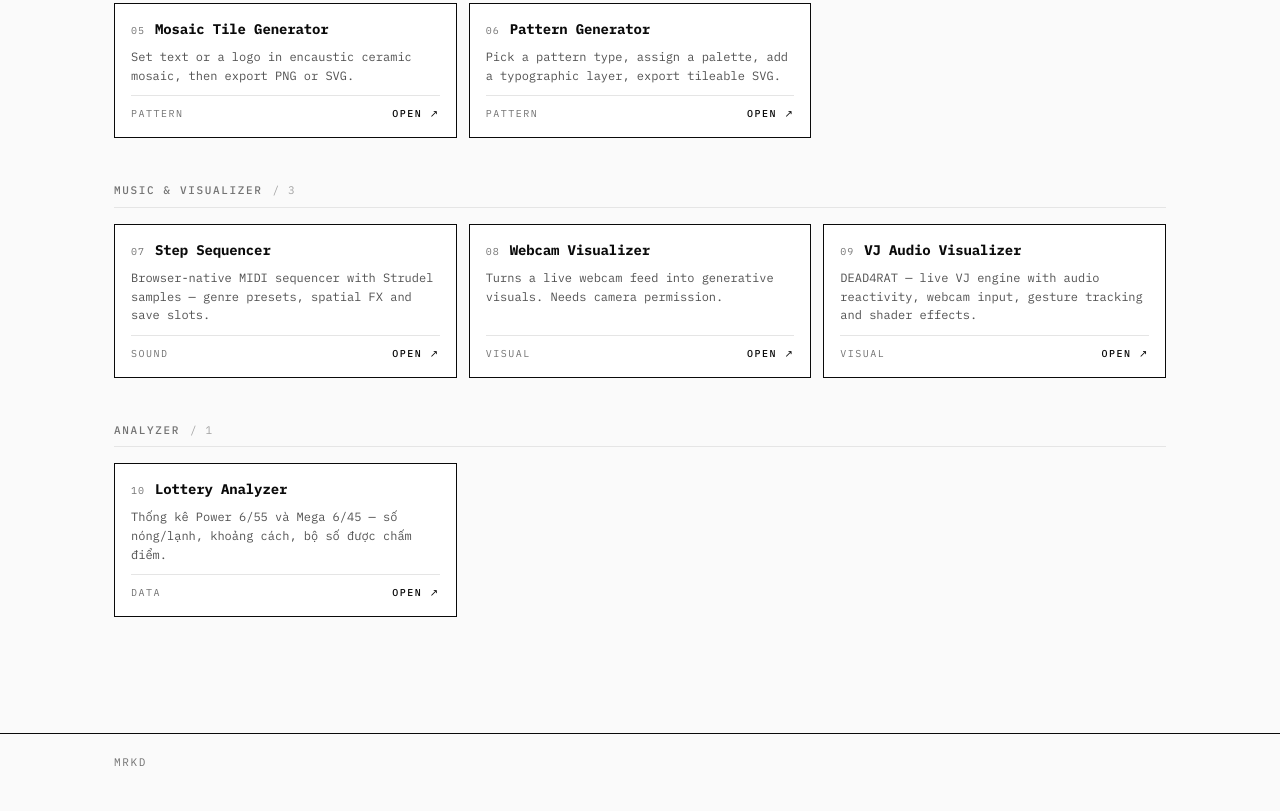
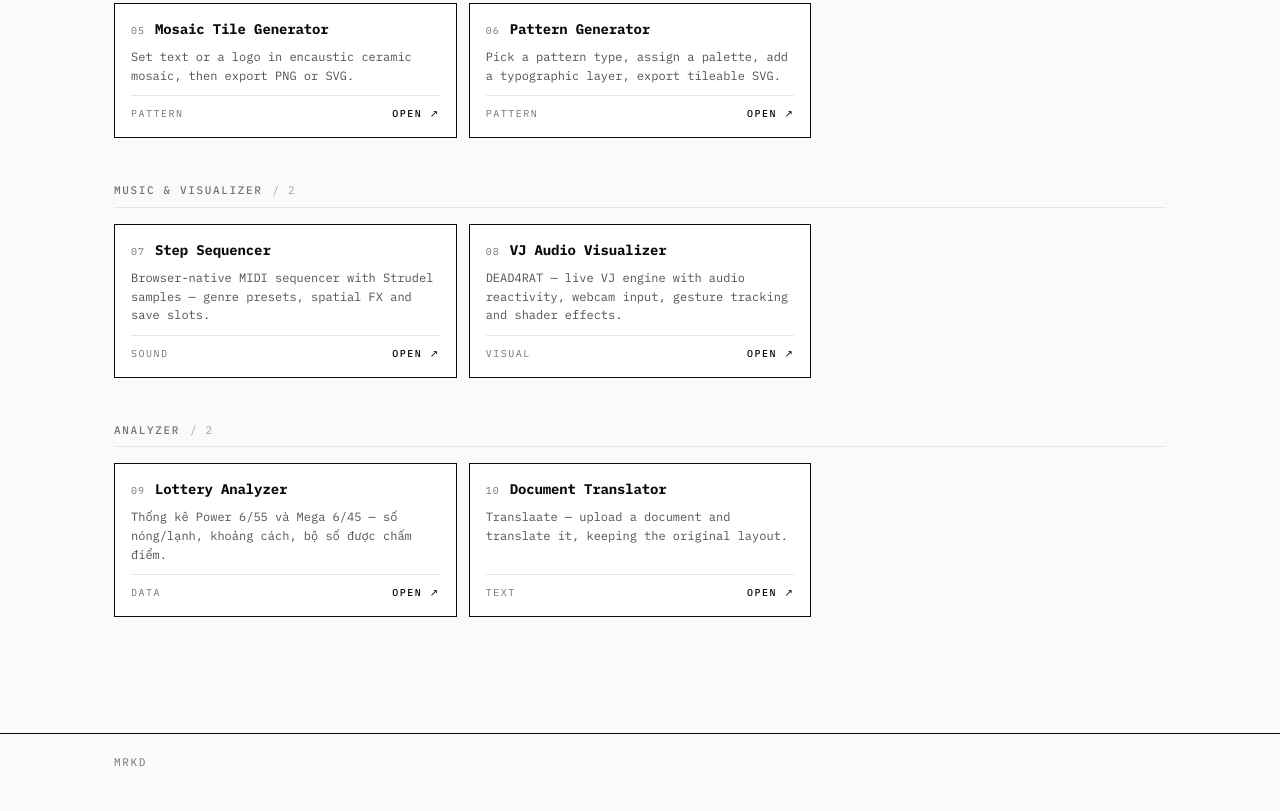
Before and after one commit to markdo27/markdo27.github.io, a plain HTML site: page index.html in a window 1280 px wide. Shown: the part 703-1514 px from the top of the page. Drawn offline with Linux system fonts and the light colour scheme.

Commit message:
Drop the webcam visualizer, add the document translator
Removes the Webcam Visualizer card and adds Translaate to Analyzer,
pointing at the Vercel deployment named in the repo's homepage field.
Renumbers the cards to stay continuous.

The GenerativeWebcamVisualizer Pages deployment is left running; only
the listing is gone.

Co-Authored-By: Claude Opus 5 <noreply@anthropic.com>

```diff
--- a/index.html
+++ b/index.html
@@ -246,7 +246,7 @@ footer{
   <section class="section">
     <div class="section-head">
       <h2>Music &amp; Visualizer</h2>
-      <span class="section-count">/ 3</span>
+      <span class="section-count">/ 2</span>
     </div>
     <div class="grid">
 
@@ -256,14 +256,8 @@ footer{
         <div class="card-foot"><span class="tag">Sound</span><span class="card-go">Open ↗</span></div>
       </a>
 
-      <a class="card" href="https://markdo27.github.io/GenerativeWebcamVisualizer/">
-        <div class="card-top"><span class="card-idx">08</span><span class="card-name">Webcam Visualizer</span></div>
-        <p class="card-desc">Turns a live webcam feed into generative visuals. Needs camera permission.</p>
-        <div class="card-foot"><span class="tag">Visual</span><span class="card-go">Open ↗</span></div>
-      </a>
-
       <a class="card" href="https://markdo27.github.io/dead4rat-v3/">
-        <div class="card-top"><span class="card-idx">09</span><span class="card-name">VJ Audio Visualizer</span></div>
+        <div class="card-top"><span class="card-idx">08</span><span class="card-name">VJ Audio Visualizer</span></div>
         <p class="card-desc">DEAD4RAT — live VJ engine with audio reactivity, webcam input, gesture tracking and shader effects.</p>
         <div class="card-foot"><span class="tag">Visual</span><span class="card-go">Open ↗</span></div>
       </a>
@@ -274,14 +268,20 @@ footer{
   <section class="section">
     <div class="section-head">
       <h2>Analyzer</h2>
-      <span class="section-count">/ 1</span>
+      <span class="section-count">/ 2</span>
     </div>
     <div class="grid">
 
       <a class="card" href="https://markdo27.github.io/vietlot_predict/">
-        <div class="card-top"><span class="card-idx">10</span><span class="card-name">Lottery Analyzer</span></div>
+        <div class="card-top"><span class="card-idx">09</span><span class="card-name">Lottery Analyzer</span></div>
         <p class="card-desc">Thống kê Power 6/55 và Mega 6/45 — số nóng/lạnh, khoảng cách, bộ số được chấm điểm.</p>
         <div class="card-foot"><span class="tag">Data</span><span class="card-go">Open ↗</span></div>
+      </a>
+
+      <a class="card" href="https://translate-doc-nine.vercel.app">
+        <div class="card-top"><span class="card-idx">10</span><span class="card-name">Document Translator</span></div>
+        <p class="card-desc">Translaate — upload a document and translate it, keeping the original layout.</p>
+        <div class="card-foot"><span class="tag">Text</span><span class="card-go">Open ↗</span></div>
       </a>
 
     </div>
```
